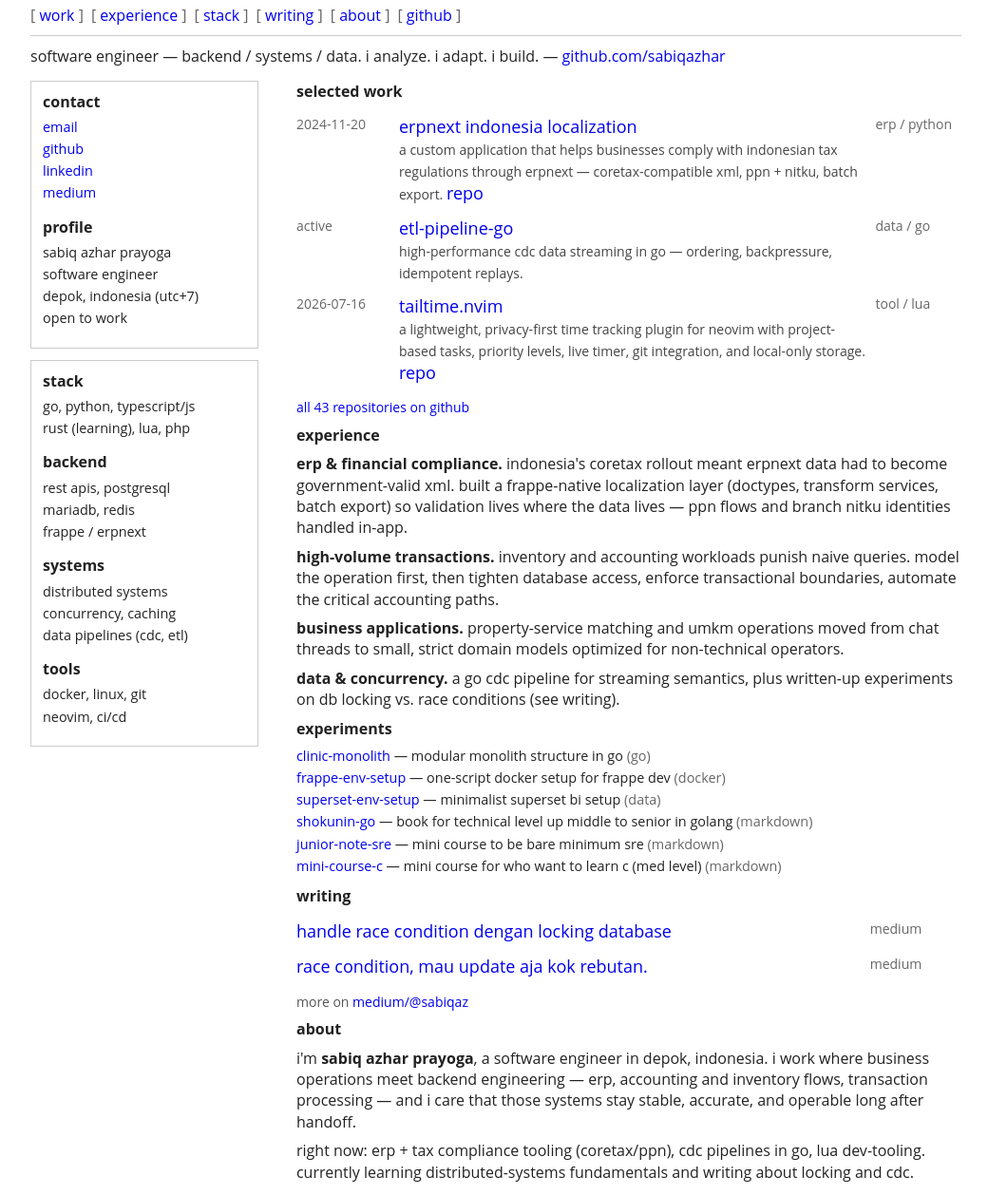
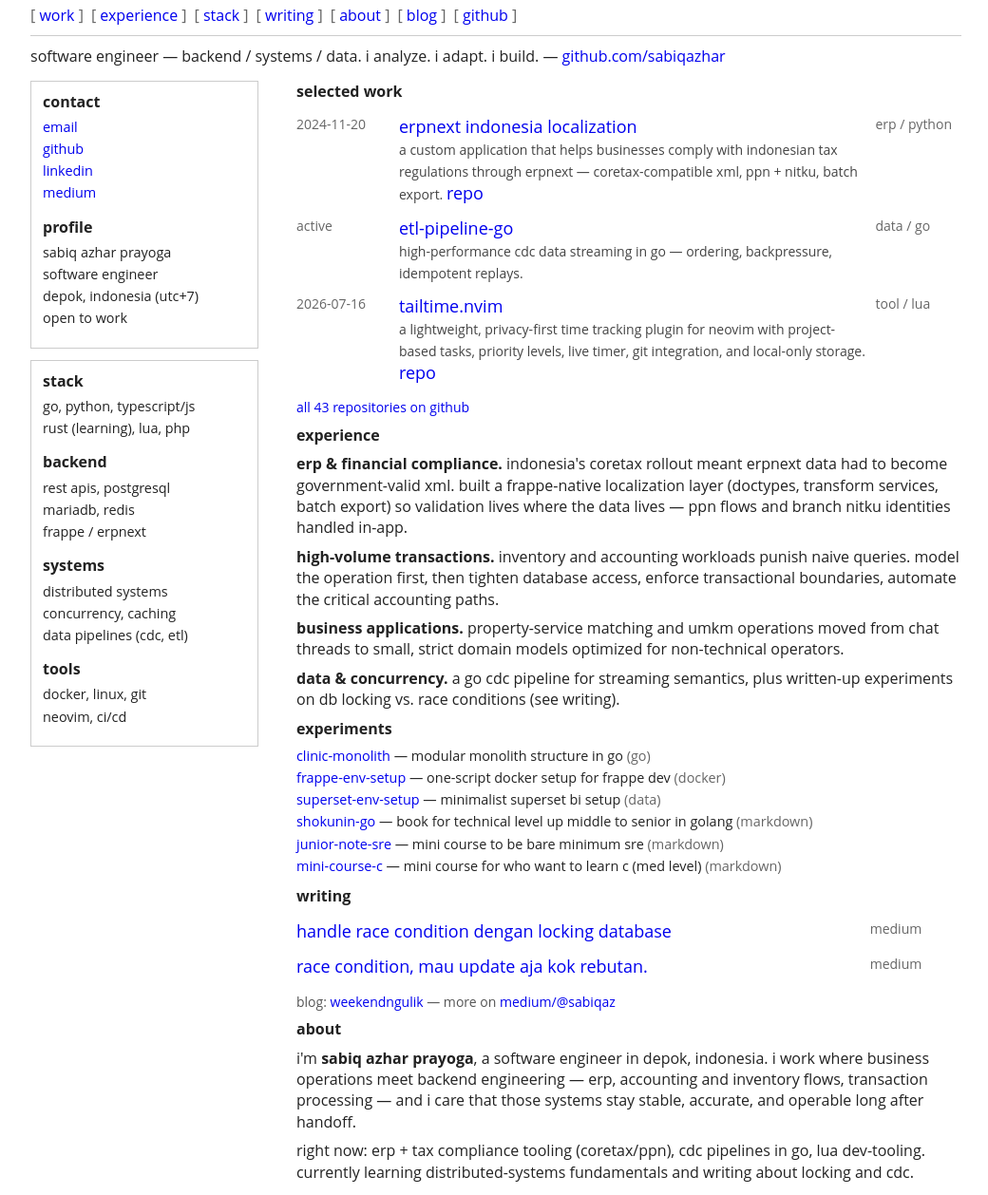
Before and after one commit to sabiqazhar/sabiqazhar.github.io, a plain HTML site: page index.html in a window 1280 px wide. Shown: the part 42-1300 px from the top of the page at 95% size, without its empty margins (118-1158 px from the left). Drawn offline with Linux system fonts and the light colour scheme; no server answers.

Commit message:
adjust blog

```diff
--- a/index.html
+++ b/index.html
@@ -25,6 +25,7 @@
     <a href="#stack">stack</a>
     <a href="#writing">writing</a>
     <a href="#about">about</a>
+    <a href="https://weekendngulik.bearblog.dev/">blog</a>
     <a href="https://github.com/sabiqazhar">github</a>
   </div>
   <hr>
@@ -136,7 +137,7 @@
           </tbody>
         </table>
       </noscript>
-      <p class="small">more on <a href="https://medium.com/@sabiqaz">medium/@sabiqaz</a></p>
+      <p class="small">blog: <a href="https://weekendngulik.bearblog.dev/">weekendngulik</a> — more on <a href="https://medium.com/@sabiqaz">medium/@sabiqaz</a></p>
 
       <h3 id="about">about</h3>
       <p>i'm <b>sabiq azhar prayoga</b>, a software engineer in depok, indonesia. i work where business operations meet backend engineering — erp, accounting and inventory flows, transaction processing — and i care that those systems stay stable, accurate, and operable long after handoff.</p>
```
